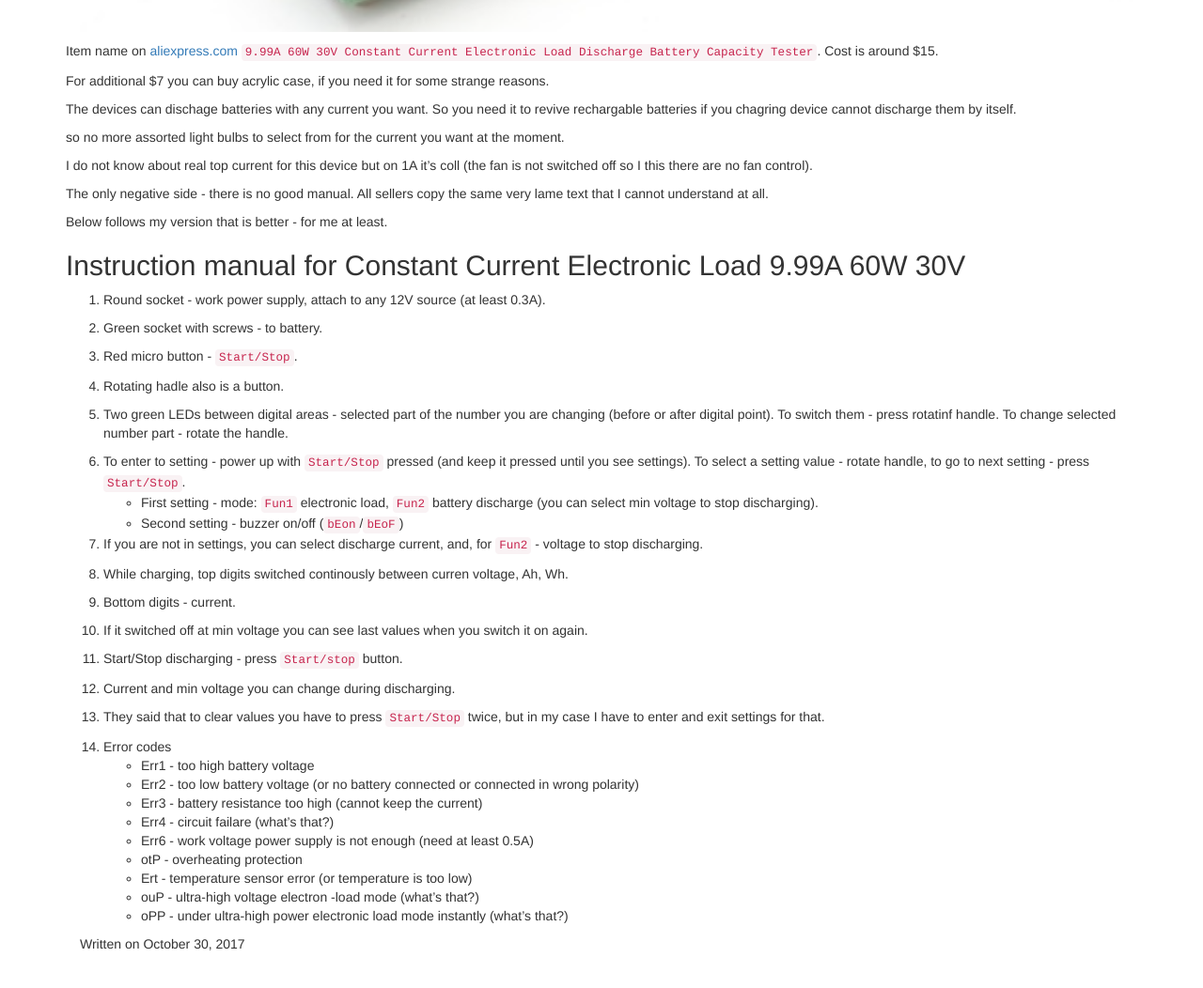
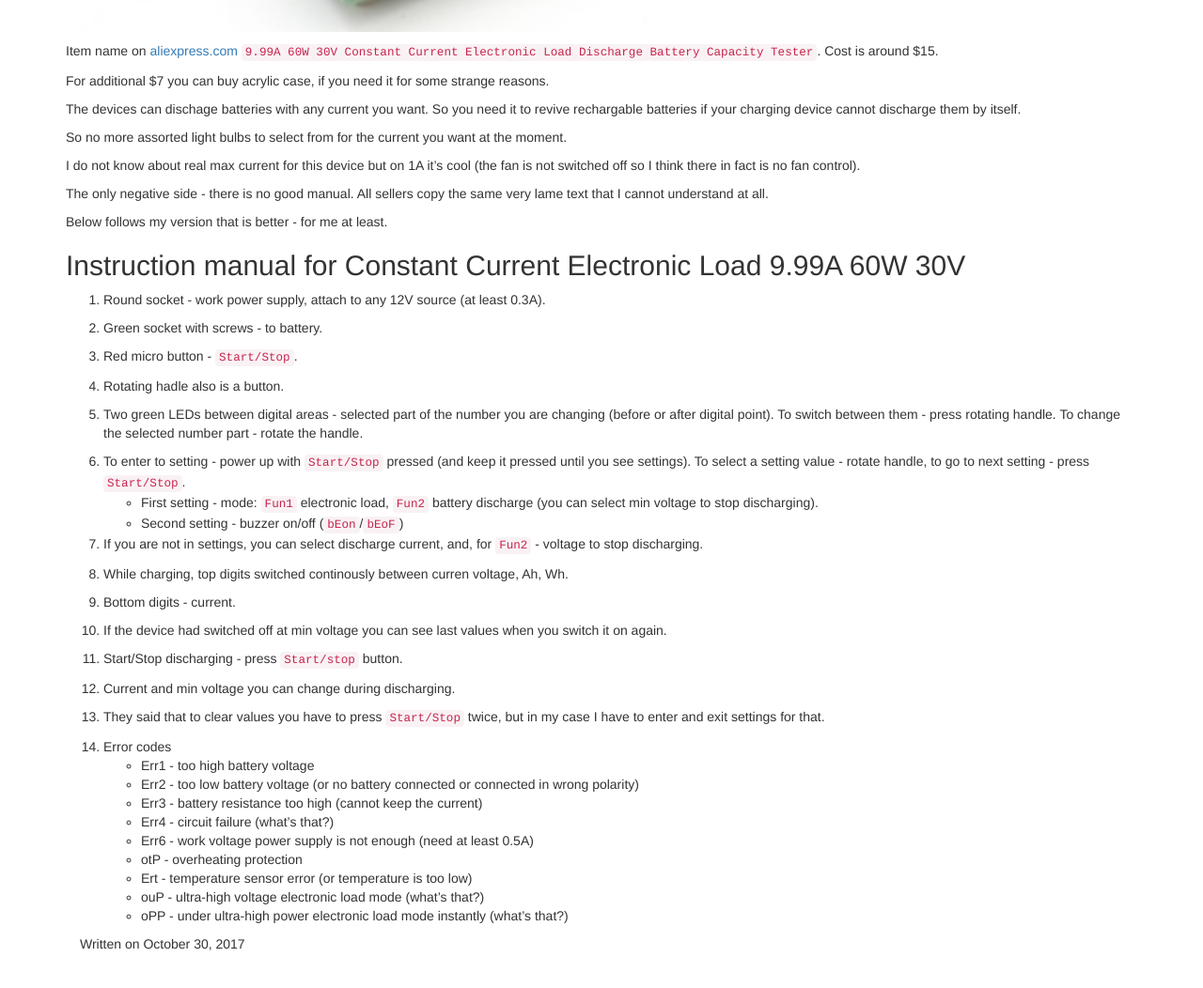
Before and after one commit to andgineer/sorokin.engineer, a Jekyll site: the page built from posts/en/_posts/2017-10-30-electronic_load.md, in a window 1280 px wide. Shown: the part 1106-2158 px from the top of the page at 94% size. Built offline with Jekyll 4.4.1, drawn with Linux system fonts in a browser that asks for light colours; nearby versions of some CDN libraries; comment, search, counter and statistics services are not loaded.

Commit message:
Electronic load proof reading -3

```diff
--- a/posts/en/_posts/2017-10-30-electronic_load.md
+++ b/posts/en/_posts/2017-10-30-electronic_load.md
@@ -16,13 +16,13 @@ Cost is around $15.
 For additional $7 you can buy acrylic case, if you need it for some strange reasons.
 
 The devices can dischage batteries with any current you want.
-So you need it to revive rechargable batteries if you chagring device cannot discharge them
+So you need it to revive rechargable batteries if your charging device cannot discharge them
 by itself.
 
-so no more assorted light bulbs to select from for the current you want at the moment.
+So no more assorted light bulbs to select from for the current you want at the moment.
 
-I do not know about real top current for this device but on 1A it's coll (the fan is not
-switched off so I this there are no fan control).
+I do not know about real max current for this device but on 1A it's cool (the fan is not
+switched off so I think there in fact is no fan control).
 
 The only negative side - there is no good manual. All sellers copy the same very lame text
 that I cannot understand at all.
@@ -41,7 +41,7 @@ Below follows my version that is better - for me at least.
 
 1. Two green LEDs between digital areas - selected part of the number you are changing (before
 or after digital point).
-To switch them - press rotatinf handle. To change selected number part - rotate the handle.
+To switch between them - press rotating handle. To change the selected number part - rotate the handle.
 
 1. To enter to setting - power up with `Start/Stop` pressed (and keep it pressed until
 you see settings). To select a setting value - rotate handle, to go to next setting - press `Start/Stop`.
@@ -55,7 +55,7 @@ you see settings). To select a setting value - rotate handle, to go to next sett
 
 1. Bottom digits - current.
 
-1. If it switched off at min voltage you can see last values when you switch it on again.
+1. If the device had switched off at min voltage you can see last values when you switch it on again.
 
 1. Start/Stop discharging - press `Start/stop` button.
 
@@ -68,9 +68,9 @@ I have to enter and exit settings for that.
   * Err1 - too high battery voltage
   * Err2 - too low battery voltage (or no battery connected or connected in wrong polarity)
   * Err3 - battery resistance too high (cannot keep the current)
-  * Err4 - circuit failare (what's that?)
+  * Err4 - circuit failure (what's that?)
   * Err6 - work voltage power supply is not enough (need at least 0.5A)
   * otP - overheating protection
   * Ert - temperature sensor error (or temperature is too low)
-  * ouP - ultra-high voltage electron -load mode (what's that?)
+  * ouP - ultra-high voltage electronic load mode (what's that?)
   * oPP - under ultra-high power electronic load mode instantly (what's that?)
```
